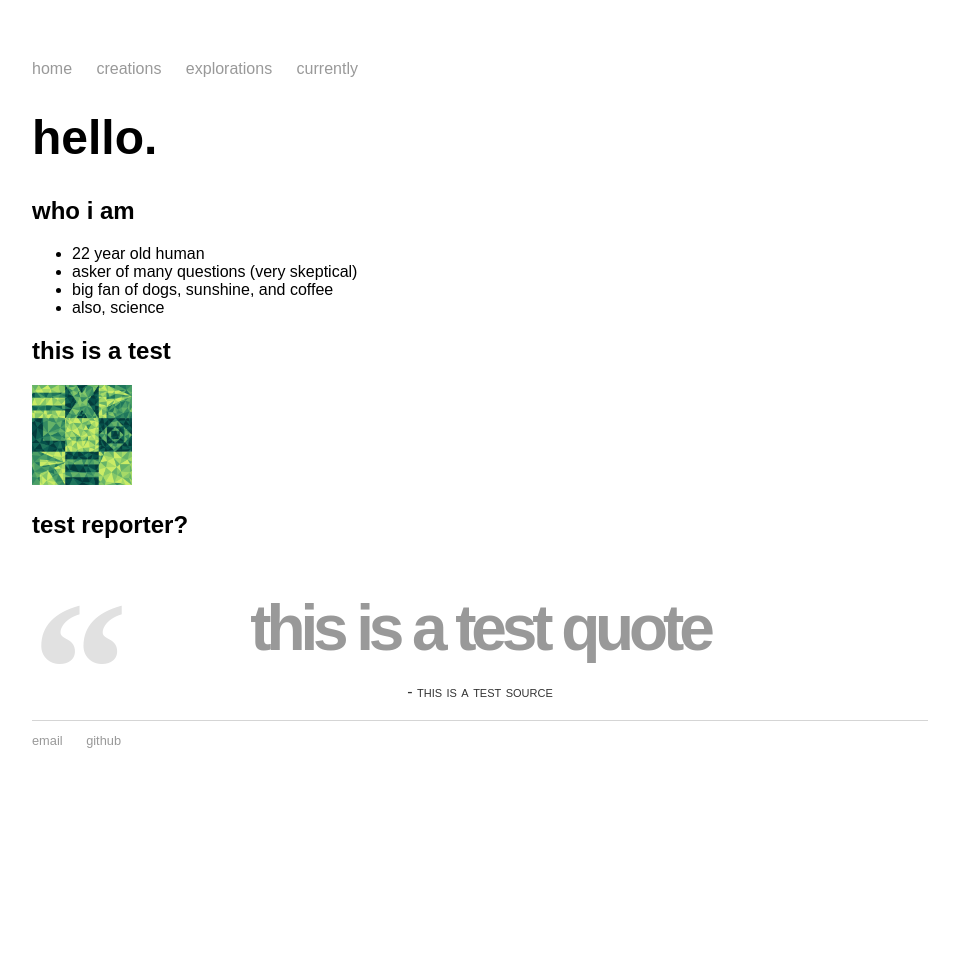
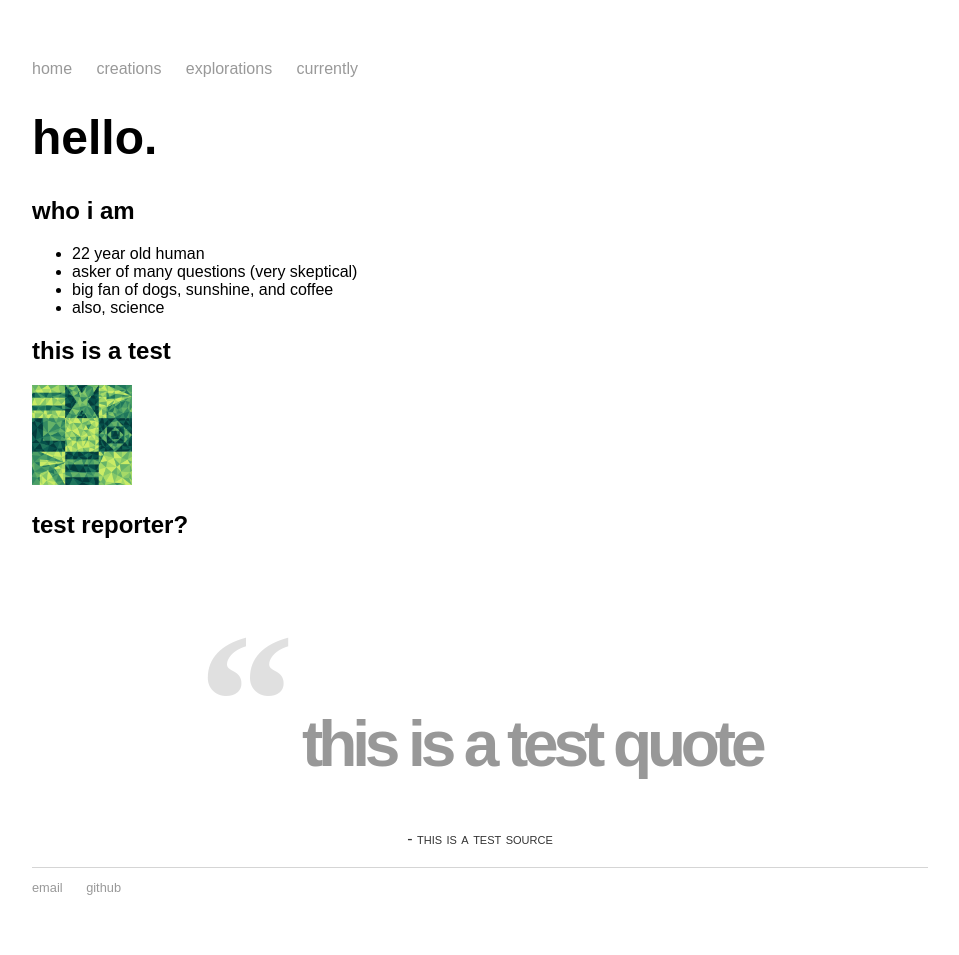
Before and after one commit to mayasheth/mayasheth.github.io, a Jekyll site: the page built from index.md, in a window 1280 px wide. Shown: the whole page, without its empty margins (160-1119 px from the left). Built offline with Jekyll 4.4.1, drawn with Linux system fonts in a browser that asks for light colours; before the commit the page ends 900 px from its top, so only the background shows below that.

Commit message:
Update quote.html

```diff
--- a/_includes/quote.html
+++ b/_includes/quote.html
@@ -26,9 +26,9 @@
     blockquote:before
     {
       content: open-quote;
-      position: absolute;
+      position: relative;
       top: 0;
-      left: 0;
+      left: -10;
       font-family: "Times New Roman", serif;
       font-size: 3em;
       margin-right: 0em;
```
